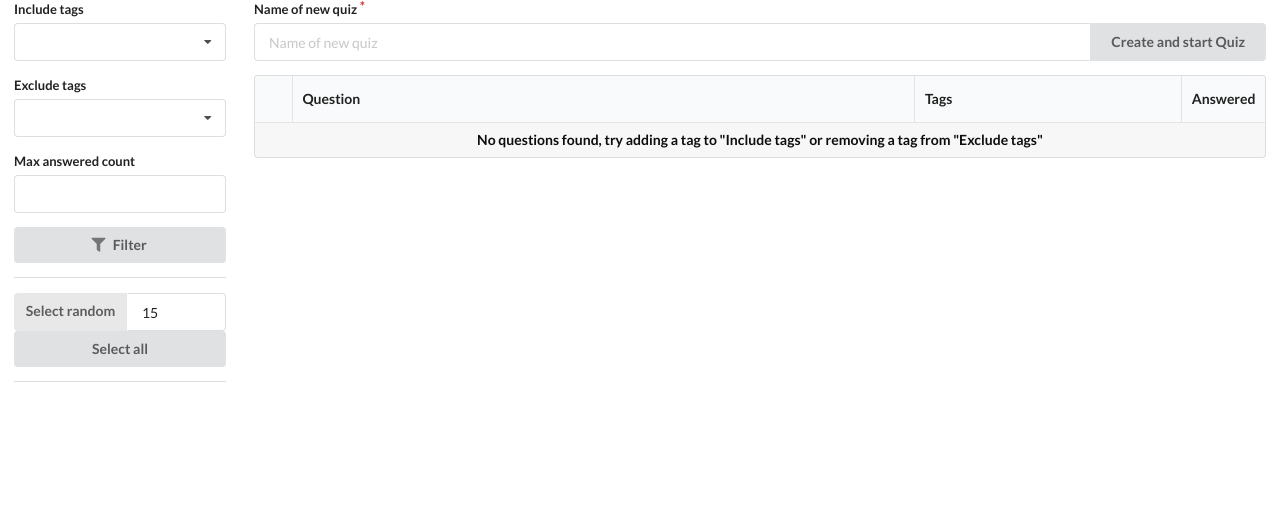
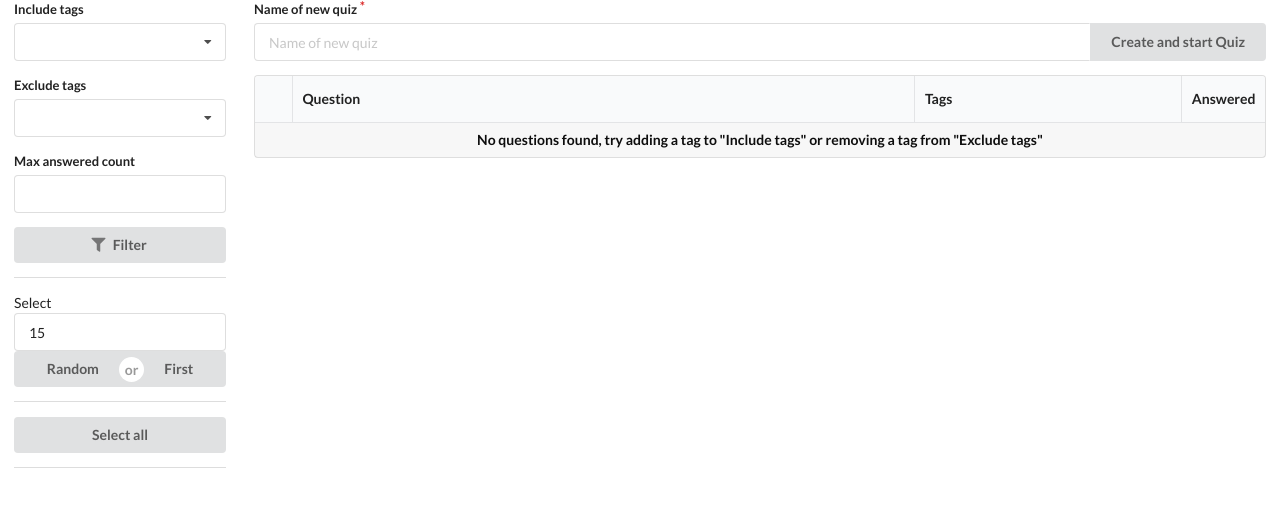
Before and after one commit to RevolveNTNU/quiz, a Django app: page / in a window 1280 px wide. Shown: the part 71-578 px from the top of the page. Run offline with Django 3.2, Linux system fonts and the light colour scheme; data comes from the database, SQL or seed files in the repository; some libraries are stand-ins or nearby versions.

Commit message:
add button to select first n questions

```diff
--- a/quiz/templates/search.html
+++ b/quiz/templates/search.html
@@ -30,10 +30,18 @@
                 </div>
             </form>
             <div class="ui divider"></div>
-            <div class="ui fluid left labeled input">
-                <a id="select-button" class="ui label">Select random</a>
-                <input title="select-amount" id="select-amount" value="15" type="number">
+            <label for="select-amount" class="big bold text">Select</label>
+            <div class="field">
+                <div class="ui fluid input">
+                    <input id="select-amount" value="15" min="0" type="number">
+                </div>
             </div>
+            <div class="ui fluid buttons">
+                <button id="select-random-button" class="ui button">Random</button>
+                <div class="or"></div>
+                <button id="select-first-button" class="ui button">First</button>
+            </div>
+            <div class="ui divider"></div>
             <div class="field">
                 <button id="select-all" class="ui fluid button">Select all</button>
             </div>
@@ -125,11 +133,18 @@
                 })
             ;
 
-            $('#select-button')
+            $('#select-random-button')
                 .on('click', function () {
                     amount = $('#select-amount').val();
                     options = shuffle($('.checkbox:not(.checked)')).slice(0, amount);
-                    console.log(options);
+                    options.checkbox('check');
+                })
+            ;
+
+            $('#select-first-button')
+                .on('click', function () {
+                    amount = $('#select-amount').val();
+                    options = $('.checkbox:not(.checked)').slice(0, amount);
                     options.checkbox('check');
                 })
             ;
```
